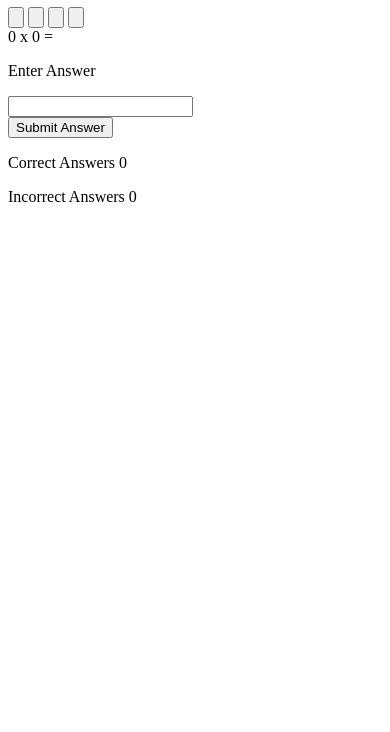
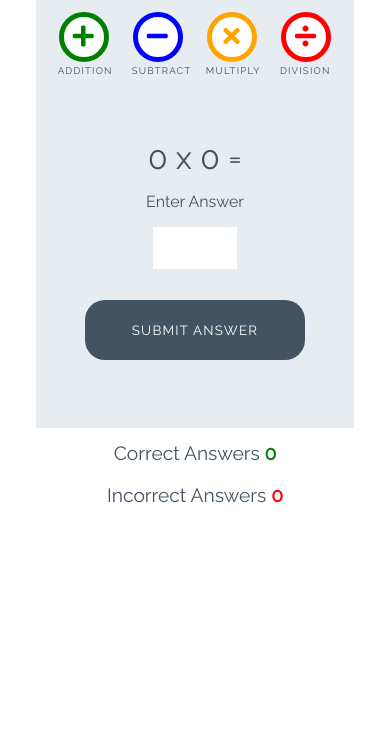
Before and after one commit to CoenMichael/Love-Math, a plain HTML site: page index.html in a window 390 px wide. Shown: the part 112-844 px from the top of the page. Drawn offline with Linux system fonts and the light colour scheme.

Commit message:
Add css styles for game

```diff
--- a/assets/css/style.css
+++ b/assets/css/style.css
@@ -0,0 +1,252 @@
+/* --------- Global style */
+
+body {
+    background-color: white;
+    font-family: "Raleway", sans-serif;
+    color: #445361;
+    text-align: center;
+}
+
+/* --------- Heading */
+
+.heading {
+    text-align: center;
+    font-size: 2.5rem;
+}
+
+.logo {
+    height: 40px;
+    padding-right: 5px;
+}
+
+/* --------- Game layout */
+
+.game-area {
+    background-color: #E6ECF0;
+    box-sizing: border-box;
+    width: 85%;
+    height: 65vh;
+    max-height: 450px;
+    max-width: 830px;
+    margin-left: auto;
+    margin-right: auto;
+    padding: 1%;
+}
+
+.question-area {
+    width: 50%;
+    font-size: 2rem;
+    margin: auto;
+    padding: 50px 0;
+}
+
+.question-area span {
+    padding: 0 15px;
+}
+
+.score-area {
+    margin: 5px auto;
+    width: 60%;
+    font-size: 1.2rem;
+}
+
+.controls-area {
+    width: 85%;
+    margin: 30px auto;
+}
+
+#score {
+    color: green;
+    font-weight: bold;
+}
+
+#incorrect {
+    color: red;
+    font-weight: bold;
+}
+
+.answer-message {
+    display: none;
+    font-size: 1rem;
+}
+
+#answer-box {
+    border: none;
+    color: #445361;
+    display: inline-block;
+    height: 40px;
+    width: 80px;
+    font-size: 1.2rem;
+}
+
+.scores {
+    display: inline-block;
+    padding: 25px;
+}
+
+/* --------- Buttons */
+
+.btn {
+    width: 220px;
+    height: 60px;
+    font-family: "Raleway", sans-serif;
+    text-transform: uppercase;
+    letter-spacing: 1.2px;
+    color: white;
+}
+
+.btn:focus {
+    outline: none;
+}
+
+.btn--big {
+    padding-top: 10px;
+    border-radius: 50%;
+    background-color: white;
+    border: 10px solid;
+    width: 100px;
+    height: 100px;
+    font-size: 3.2rem;
+    margin: 0 30px;
+    transition: all 0.5s;
+}
+
+.btn--big::after{
+    content: attr(data-type);
+    font-size: 1rem;
+    color: #445361;
+    position: relative;
+    left: -0.5em;
+}
+
+.btn--blue {
+    border-color: blue;
+    color: blue;
+}
+
+.btn--blue:active,
+.btn--blue:hover {
+    background-color: darkblue;
+    color: white;
+}
+
+.btn--orange {
+    border-color: orange;
+    color: orange;
+}
+
+.btn--orange:active,
+.btn--orange:hover {
+    background-color: darkorange;
+    color: white;
+}
+
+.btn--red {
+    border-color: red;
+    color: red;
+}
+
+.btn--red:active,
+.btn--red:hover {
+    background-color: darkred;
+    color: white;
+}
+
+.btn--green {
+    border-color: green;
+    color: green;
+}
+
+.btn--green:active,
+.btn--green:hover {
+    background-color: darkgreen;
+    color: white;
+}
+
+.btn--gray {
+    margin-top: 25px;
+    background-color: #445361;
+    border: 1px transparent;
+    border-radius: 20px;
+}
+
+.btn--gray:active,
+.btn--gray:hover {
+    background-color: #0d1013;
+}
+
+/* --------- Media queries */
+
+@media (max-width: 414px) {
+    .controls-area {
+        width: 100%;
+    }
+
+    .btn--big {
+        margin: 0 10px;
+        padding: 5px;
+        border: 5px solid;
+        width: 50px;
+        height: 50px;
+        font-size: 1.5rem;
+    }
+
+    .btn--big::after {
+        font-size: 0.6rem;
+        left: -0.7rem;
+    }
+
+    .question-area {
+        padding: 10% 0;
+        width: 100%;
+    }
+
+    .question-area span {
+        padding: 0;
+    }
+
+    .answer-message {
+        display: block;
+    }
+
+    #answer-box {
+        display: block;
+        margin: 0 auto;
+    }
+    .btn--gray {
+        margin-top: 0;
+    }
+
+    .score-area {
+        width: 100%;
+    }
+
+    .scores {
+        margin: 0.5em auto;
+        display: block;
+        padding: 5px;
+    }
+
+    .heading {
+        font-size: 2rem;
+    }
+}
+
+@media (max-width: 320px) {
+    .game-area {
+        height: 70vh;
+    }
+
+    .controls-area {
+        width: 75%;
+        margin: 10px auto;
+    }
+
+    .btn--big {
+        margin: 10px 10px;
+    }
+    .question-area {
+        padding: 10px 0;
+    }
+
+}
--- a/index.html
+++ b/index.html
@@ -18,17 +18,17 @@
 
     <div class="game-area">
         <div class="controls-area">
-            <button class="btn btn--big btn--green">
-                <i class="fas fas-plus"></i>
+            <button data-type="addition" class="btn btn--big btn--green">
+                <i class="fas fa-plus"></i>
             </button>
-            <button class="btn btn--big btn--blue">
-                <i class="fas fas-minus"></i>
+            <button data-type="subtract" class="btn btn--big btn--blue">
+                <i class="fas fa-minus"></i>
             </button>
-            <button class="btn btn--big btn--orange">
-                <i class="fas fas-times"></i>
+            <button data-type="multiply" class="btn btn--big btn--orange">
+                <i class="fas fa-times"></i>
             </button>
-            <button class="btn btn--big btn--red">
-                <i class="fas fas-divide"></i>
+            <button data-type="division" class="btn btn--big btn--red">
+                <i class="fas fa-divide"></i>
             </button>
         </div>
         <div class="question-area">
@@ -39,7 +39,7 @@
             <p class="answer-message">Enter Answer</p>
             <input id="answer-box" type="number">
         </div>
-        <button class="btn btn--gray">Submit Answer</button>
+        <button data-type="submit" class="btn btn--gray">Submit Answer</button>
 
     </div>
 
```
